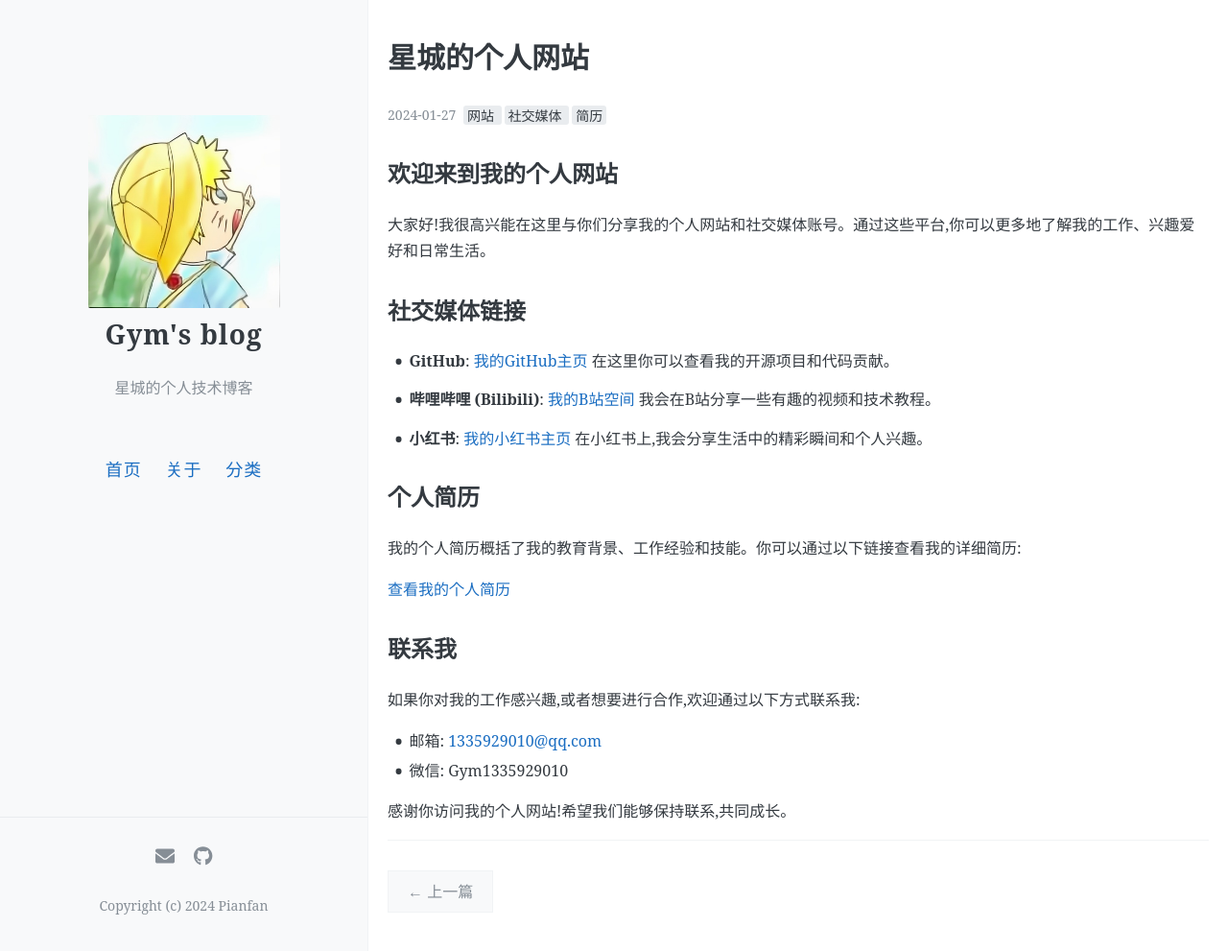
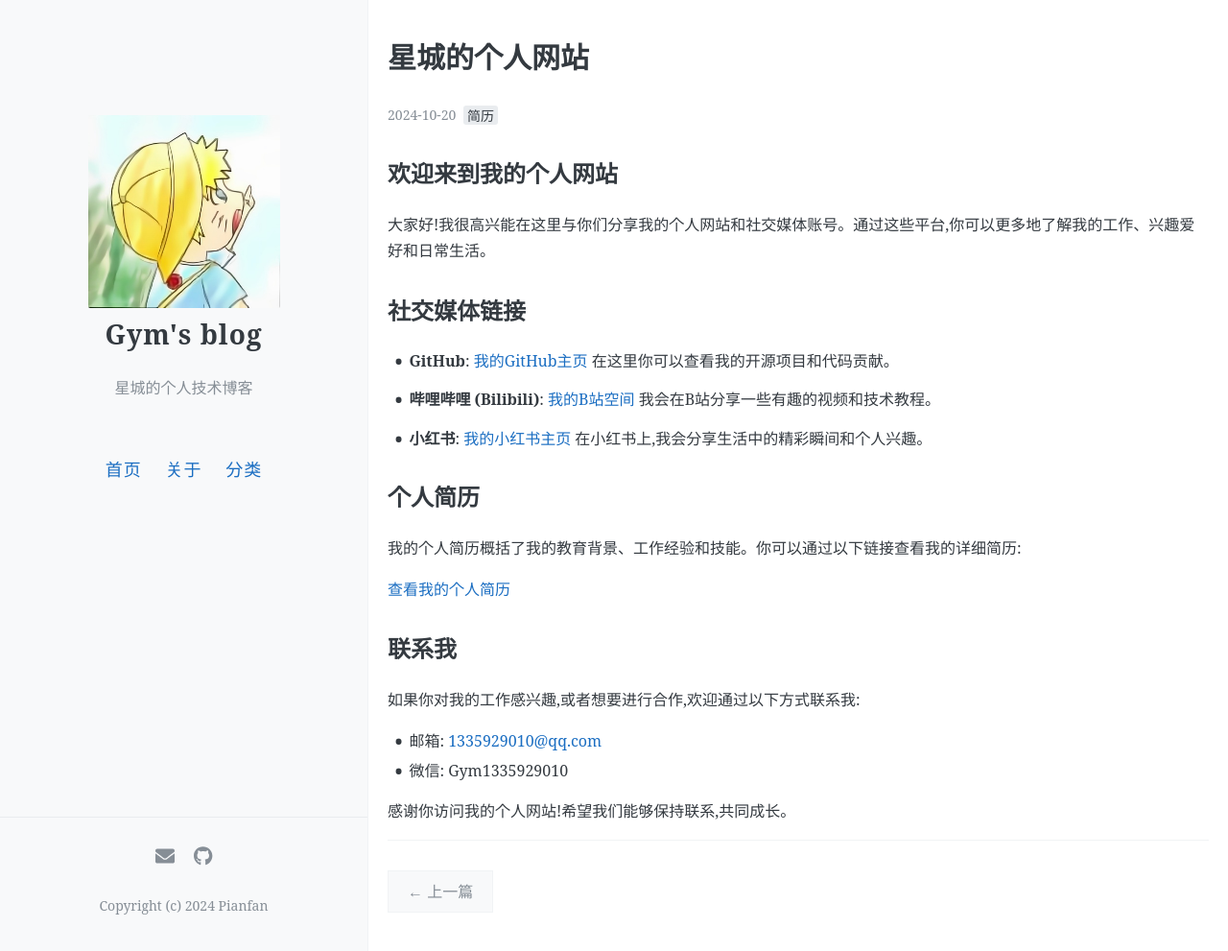
Before and after one commit to Star-Cheng/Blog, a Jekyll site: the page built from _posts/2024-10-20-my_website.md, in a window 1280 px wide and 991 px high. Shown: the whole window at 96% size. Built offline with Jekyll 4.4.1, drawn with Linux system fonts in a browser that asks for light colours.

Commit message:
更新笔记

```diff
--- a/_posts/2024-10-20-my_website.md
+++ b/_posts/2024-10-20-my_website.md
@@ -1,9 +1,8 @@
 ---
 layout: post
 title: "星城的个人网站"
-date:   2024-1-27
-categories: [resume]
-tags: [网站, 社交媒体, 简历]
+date:   2024-10-20
+tags: [简历]
 comments: true
 author: pianfan
 ---
```
